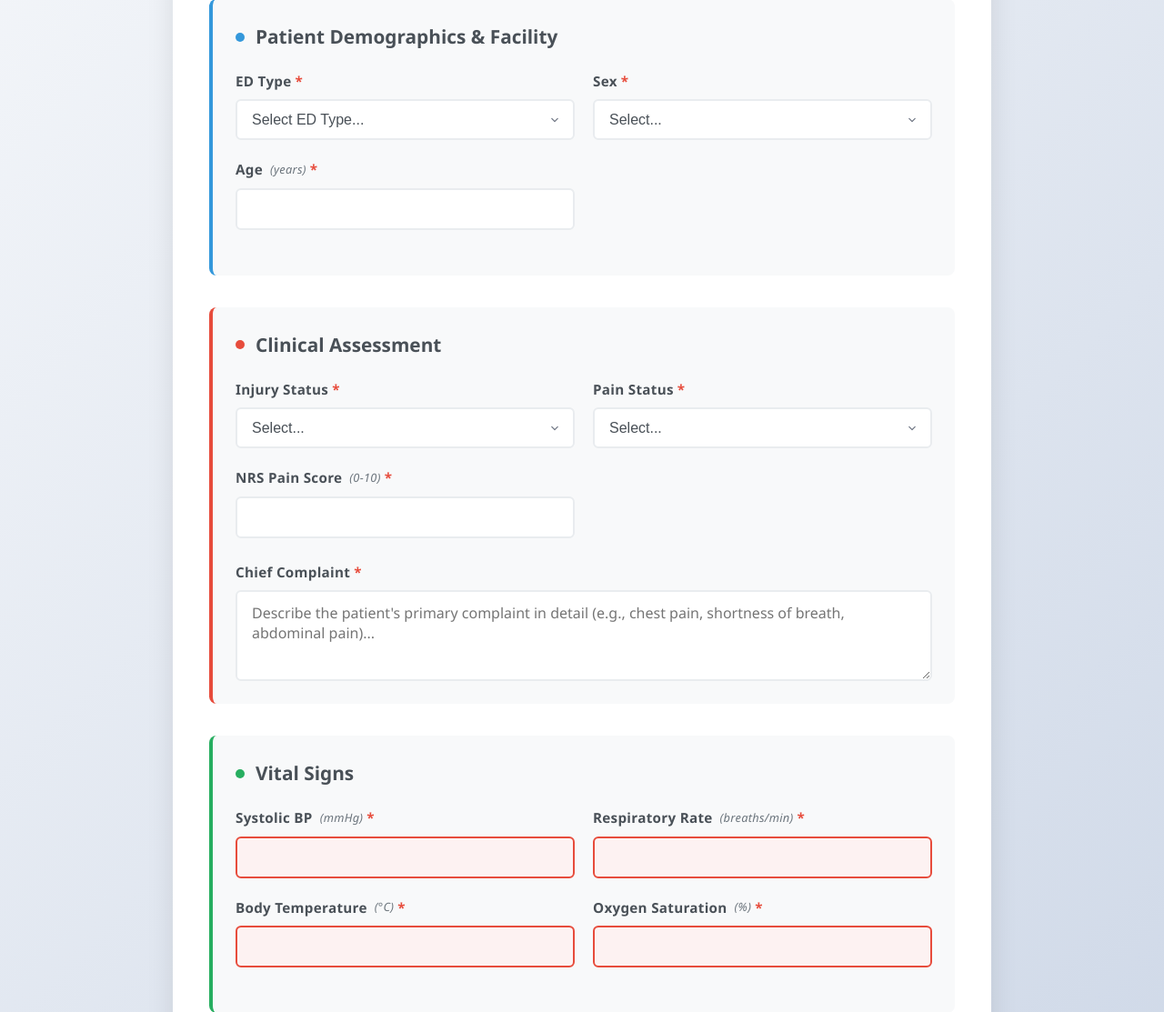
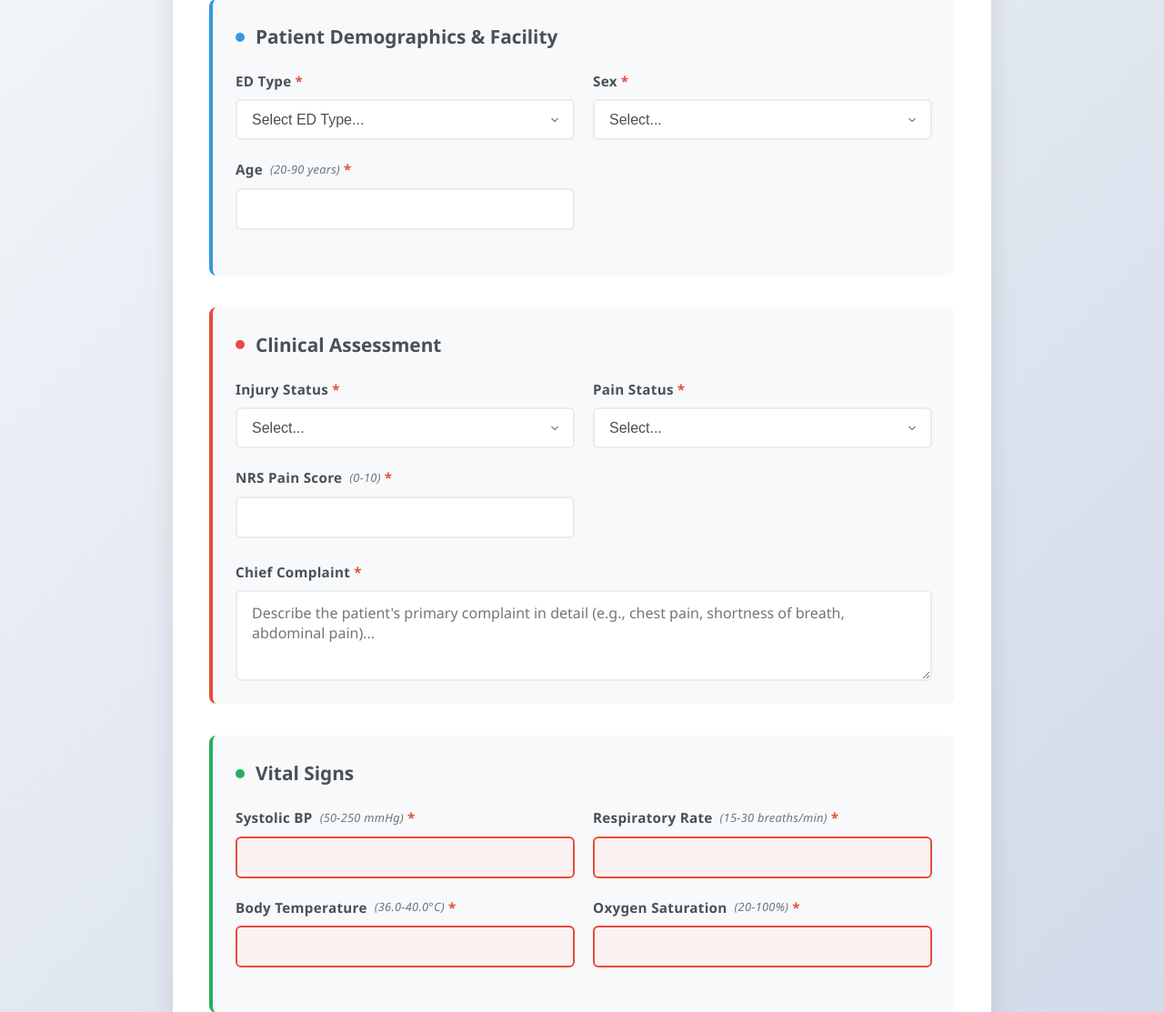
Before and after one commit to NateChris14/ED-Triage, a Flask app: page / in a window 1280 px wide. Shown: the part 250-1363 px from the top of the page at 91% size. Run offline with Flask 3, Linux system fonts and the light colour scheme; parts of the project's set-up code (start-up, migrations or seed data) failed here and were passed over.

Commit message:
App modified

```diff
--- a/app.py
+++ b/app.py
@@ -74,46 +74,46 @@ def predict():
     try:
         data = request.form
 
-        # === 1. Extract structured features ===
+        # === 1. Extracting structured features ===
         input_dict = {col: [float(data[col])] for col in sig_feat}
         input_df = pd.DataFrame(input_dict)
 
-        # === 2. Extract and process text fields ===
+        # === 2. Extracting and processing text fields ===
         chief_raw = data['Chief_complain']
         diag_raw = data['Diagnosis in ED']
 
         chief_clean = preprocess_text(chief_raw)
         diag_clean = preprocess_text(diag_raw)
 
-        # === 3. TF-IDF transform ===
+        # === 3. TF-IDF transformation ===
         chief_vec = tfidf_chief.transform([chief_clean])
         diag_vec = tfidf_diag.transform([diag_clean])
 
 
-        # === 4. Combine TF-IDF vectors and apply SVD ===
+        # === 4. Combining TF-IDF vectors and applying SVD ===
         text_combined = np.hstack([chief_vec.toarray(), diag_vec.toarray()])
         text_reduced = svd.transform(text_combined)
         text_df = pd.DataFrame(text_reduced, columns=[f'svd_{i+1}' for i in range(50)])
 
 
-        # === 5. Scale structured data ===
+        # === 5. Scaling structured data ===
         input_scaled = scaler.transform(input_df[sig_feat])
         input_scaled_df = pd.DataFrame(input_scaled, columns=sig_feat)
 
-        # === 6. Combine scaled structured + reduced text ===
+        # === 6. Combining scaled structured + reduced text ===
         final_input = pd.concat([input_scaled_df.reset_index(drop=True), text_df], axis=1)
 
-        # Convert to a proper NumPy array of float32
-        final_input_np = final_input.to_numpy(dtype=np.float32)  # <--- ensures compatibility
+        # Convert to a proper NumPy array
+        final_input_np = final_input.to_numpy(dtype=np.float32)
 
-        ## === 7. Predict ===
+        ## === 7. Predicting ===
         prediction = model.predict(final_input_np)
 
 
         return jsonify({'KTAS_expert_prediction': int(prediction[0])})
 
     except Exception as e:
-        print("ERROR during prediction:", e)  # This will print to terminal or Docker logs
+        print("ERROR during prediction:", e)
         return jsonify({
         'error': str(e)
     })
--- a/static/styles.css
+++ b/static/styles.css
@@ -375,3 +375,38 @@ button[type="submit"]:disabled {
         font-size: 1rem;
     }
 }
+
+/* Print Styles */
+@media print {
+    body {
+        background: white;
+        color: black;
+    }
+
+    .container {
+        box-shadow: none;
+        border: 1px solid #000;
+    }
+
+    .header {
+        background: white !important;
+        color: black !important;
+        border-bottom: 2px solid #000;
+    }
+
+    button[type="submit"] {
+        display: none;
+    }
+
+    #result {
+        border: 2px solid #000;
+        background: white !important;
+        color: black !important;
+    }
+
+    .form-section {
+        break-inside: avoid;
+        background: white !important;
+        border: 1px solid #ccc;
+    }
+}
--- a/templates/index.html
+++ b/templates/index.html
@@ -37,8 +37,8 @@
                             </select>
                         </div>
                         <div class="form-group">
-                            <label for="Age" class="required">Age <span class="field-info">(years)</span></label>
-                            <input type="number" id="Age" name="Age" required min="0" max="120" step="1">
+                            <label for="Age" class="required">Age <span class="field-info">(20-90 years)</span></label>
+                            <input type="number" id="Age" name="Age" required min="20" max="90" step="1">
                         </div>
                     </div>
                 </div>
@@ -79,20 +79,20 @@
                     <h3 class="section-title">Vital Signs</h3>
                     <div class="form-grid">
                         <div class="form-group critical-field">
-                            <label for="SBP" class="required">Systolic BP <span class="field-info">(mmHg)</span></label>
-                            <input type="number" id="SBP" name="SBP" required min="50" max="300" step="1">
+                            <label for="SBP" class="required">Systolic BP <span class="field-info">(50-250 mmHg)</span></label>
+                            <input type="number" id="SBP" name="SBP" required min="50" max="250" step="1">
                         </div>
                         <div class="form-group critical-field">
-                            <label for="RR" class="required">Respiratory Rate <span class="field-info">(breaths/min)</span></label>
-                            <input type="number" id="RR" name="RR" required min="5" max="60" step="1">
+                            <label for="RR" class="required">Respiratory Rate <span class="field-info">(15-30 breaths/min)</span></label>
+                            <input type="number" id="RR" name="RR" required min="15" max="30" step="1">
                         </div>
                         <div class="form-group critical-field">
-                            <label for="BT" class="required">Body Temperature <span class="field-info">(°C)</span></label>
-                            <input type="number" id="BT" name="BT" required step="0.1" min="30" max="45">
+                            <label for="BT" class="required">Body Temperature <span class="field-info">(36.0-40.0°C)</span></label>
+                            <input type="number" id="BT" name="BT" required step="0.1" min="36.0" max="40.0">
                         </div>
                         <div class="form-group critical-field">
-                            <label for="Saturation" class="required">Oxygen Saturation <span class="field-info">(%)</span></label>
-                            <input type="number" id="Saturation" name="Saturation" required min="50" max="100" step="1">
+                            <label for="Saturation" class="required">Oxygen Saturation <span class="field-info">(20-100%)</span></label>
+                            <input type="number" id="Saturation" name="Saturation" required min="20" max="100" step="1">
                         </div>
                     </div>
                 </div>
@@ -162,11 +162,11 @@
                         </div>
                         <div class="form-group">
                             <label for="Length_of_stay_min" class="required">Length of Stay <span class="field-info">(minutes)</span></label>
-                            <input type="number" id="Length_of_stay_min" name="Length of stay_min" required min="0" step="1">
+                            <input type="number" id="Length_of_stay_min" name="Length of stay_min" required min="0" max="600000" step="1">
                         </div>
                         <div class="form-group">
                             <label for="KTAS_duration_min" class="required">KTAS Duration <span class="field-info">(minutes)</span></label>
-                            <input type="number" id="KTAS_duration_min" name="KTAS duration_min" required min="0" step="1">
+                            <input type="number" id="KTAS_duration_min" name="KTAS duration_min" required min="0" max="15" step="1">
                         </div>
                     </div>
                 </div>
@@ -324,15 +324,6 @@
                 localStorage.setItem(`ktas_${this.name}`, this.value);
             });
         });
-
-        // Clear saved data button (optional)
-        function clearSavedData() {
-            formFields.forEach(field => {
-                localStorage.removeItem(`ktas_${field.name}`);
-            });
-            form.reset();
-            alert('Saved data cleared!');
-        }
     </script>
 </body>
 </html>
```
Also changed, not shown: 3 other files.
